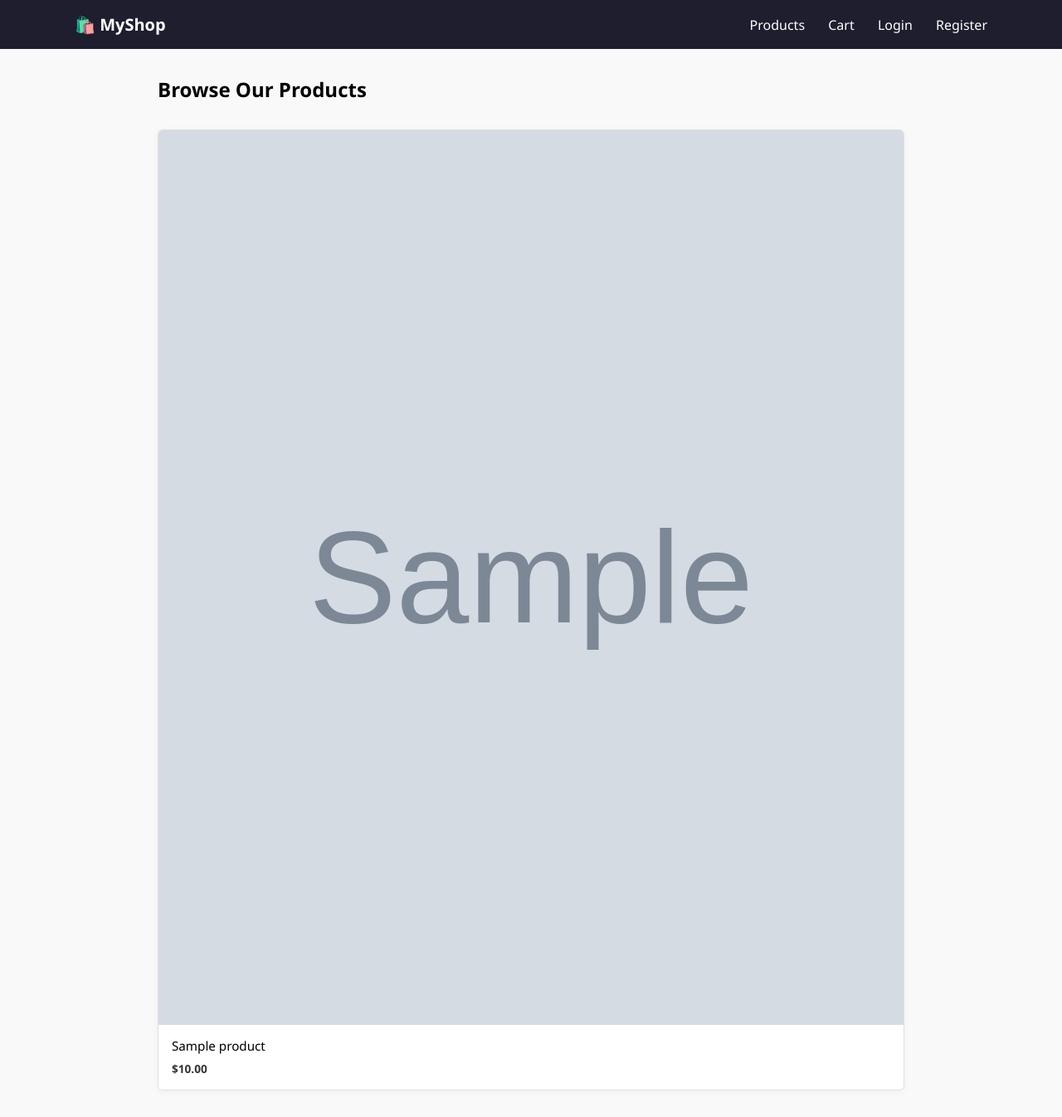
After one commit to mikezn/day-97-online-shop, a Python web app: template shop/templates/store_products.html in a window 1280 px wide. The commit adds this page. Shown: the whole page at 83% size. Run offline with Jinja, Linux system fonts and the light colour scheme; the template is opened without the code that fills it: most values are stand-ins (such as "Sample title", 1, 10 or a date in 2020); grey boxes marked "Sample" are stand-in pictures.

Commit message:
v0.2 ---- - added public storefront  - using "public" blueprint  - view all store products  - new shared layout for nav

```diff
--- a/shop/forms.py
+++ b/shop/forms.py
@@ -26,3 +26,9 @@ class CreateUserForm(FlaskForm):
 class CreateRoleForm(FlaskForm):
     is_admin = BooleanField("Admin", validators=[DataRequired()])
     submit = SubmitField("Save Role")
+
+
+class LoginForm(FlaskForm):
+    email = StringField("Email", validators=[DataRequired(), Email()])
+    password = PasswordField("Password", validators=[DataRequired()])
+    submit = SubmitField("Log In")
--- a/shop/static/css/styles.css
+++ b/shop/static/css/styles.css
@@ -226,3 +222,112 @@ body {
     border-radius: 6px;
     padding: 1rem;
 }
+
+/*  login...  */
+.auth-container {
+    max-width: 400px;
+    margin: 4rem auto;
+    background: white;
+    padding: 2rem;
+    border: 1px solid #e0e0e0;
+    border-radius: 8px;
+    box-shadow: 0 4px 16px rgba(0, 0, 0, 0.05);
+}
+
+
+/* NAV BAR */
+.navbar {
+    background-color: #1e1e2f;
+    padding: 1rem 2rem;
+    color: white;
+}
+
+.navbar-inner {
+    max-width: 1100px;
+    margin: 0 auto;
+    display: flex;
+    justify-content: space-between;
+    align-items: center;
+}
+
+.nav-brand {
+    color: white;
+    font-size: 1.25rem;
+    text-decoration: none;
+    font-weight: 600;
+}
+
+.nav-links a {
+    color: white;
+    text-decoration: none;
+    margin-left: 1.5rem;
+    font-weight: 500;
+    transition: opacity 0.2s ease-in-out;
+}
+
+.nav-links a:hover {
+    opacity: 0.7;
+}
+
+.public-main {
+    max-width: 900px;
+    margin: 2rem auto;
+    padding: 0 1rem;
+}
+
+/* STORE PRODUCTS PAGE*/
+.product-grid {
+  display: grid;
+  grid-template-columns: repeat(auto-fit, minmax(180px, 1fr));
+  gap: 1.5rem;
+}
+
+.product-card {
+  background: white;
+  border: 1px solid #e0e0e0;
+  border-radius: 6px;
+  overflow: hidden;
+  box-shadow: 0 2px 8px rgba(0, 0, 0, 0.04);
+  transition: box-shadow 0.2s ease;
+}
+
+.product-card:hover {
+  box-shadow: 0 4px 16px rgba(0, 0, 0, 0.08);
+}
+
+.product-card a {
+  text-decoration: none;
+  color: inherit;
+  display: flex;
+  flex-direction: column;
+  height: 100%;
+}
+
+.product-thumb {
+  width: 100%;
+  aspect-ratio: 1 / 1.2;
+  object-fit: cover;
+  display: block;
+}
+
+.product-info-tile {
+  padding: 1rem;
+  flex-grow: 1;
+  display: flex;
+  flex-direction: column;
+  justify-content: space-between;
+}
+
+.product-name {
+  font-size: 0.95rem;
+  font-weight: 500;
+  margin: 0 0 0.5rem;
+  line-height: 1.3;
+}
+
+.product-price-tile {
+  font-size: 0.85rem;
+  font-weight: 600;
+  color: #333;
+  margin: 0;
+}
--- /dev/null
+++ b/shop/templates/public_layout.html
@@ -0,0 +1,26 @@
+<!DOCTYPE html>
+<html lang="en">
+<head>
+  <meta charset="UTF-8">
+  <title>{% block title %}Shop{% endblock %}</title>
+  <link rel="stylesheet" href="{{ url_for('static', filename='css/styles.css') }}">
+</head>
+<body>
+  <header class="navbar">
+    <div class="navbar-inner">
+      <a href="{{ url_for('public.store_home') }}" class="nav-brand">🛍️ MyShop</a>
+      <nav class="nav-links">
+        <a href="{{ url_for('public.store_products') }}">Products</a>
+
+        <a href="#">Cart</a>
+        <a href="#">Login</a>
+        <a href="#">Register</a>
+      </nav>
+    </div>
+  </header>
+
+  <main class="public-main">
+    {% block content %}{% endblock %}
+  </main>
+</body>
+</html>
--- a/shop/templates/sidebar.html
+++ b/shop/templates/sidebar.html
@@ -12,8 +12,9 @@
       </a>
     </li>
     <li>
-      <a href="#">
-        <i data-lucide="users"></i> Users
+      <a href="{{ url_for('shop.view_customers') }}"
+         class="{% if request.endpoint == 'shop.view_customers' %}active{% endif %}">
+        <i data-lucide="users"></i> Customers
       </a>
     </li>
   </ul>
--- /dev/null
+++ b/shop/templates/store_products.html
@@ -0,0 +1,22 @@
+{% extends "public_layout.html" %}
+{% block title %}Products{% endblock %}
+
+{% block content %}
+<h2 class="form-heading">Browse Our Products</h2>
+
+<div class="product-grid">
+  {% for product in products %}
+    <div class="product-card">
+      <a href="{{ url_for('public.store_product_detail', product_id=product.product_id) }}">
+        <img src="{{ product.img_url }}" alt="{{ product.name }}" class="product-thumb">
+        <div class="product-info-tile">
+          <h3 class="product-name">{{ product.name }}</h3>
+          <p class="product-price-tile">${{ "%.2f"|format(product.price) }}</p>
+        </div>
+      </a>
+    </div>
+  {% else %}
+    <p>No products available.</p>
+  {% endfor %}
+</div>
+{% endblock %}
```
Also changed, not shown: other parts of shop/static/css/styles.css (+40 -44 lines), init_db.py (+99 -0 lines), shop/__init__.py (+9 -5 lines), shop/public_routes.py (added, +18 -0 lines), shop/routes.py (+42 -2 lines), shop/templates/customer_list.html (added, +28 -0 lines), shop/templates/login.html (added, +30 -0 lines), shop/templates/manage_customer.html (added, +41 -0 lines), shop/templates/product_list.html (+9 -9 lines).
